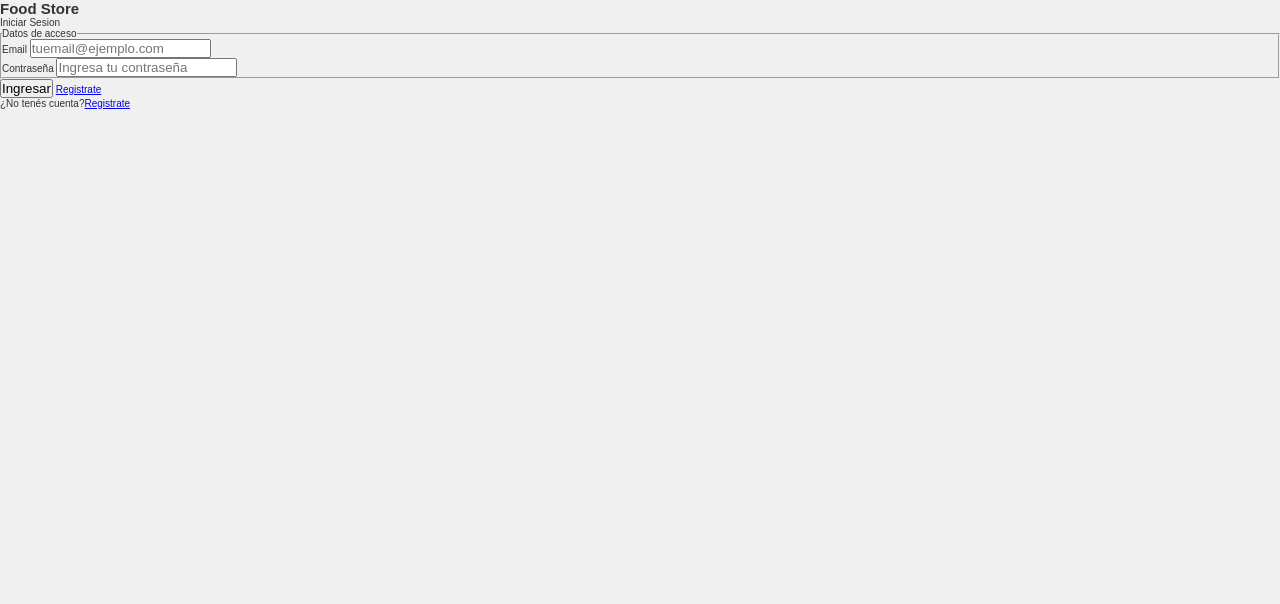
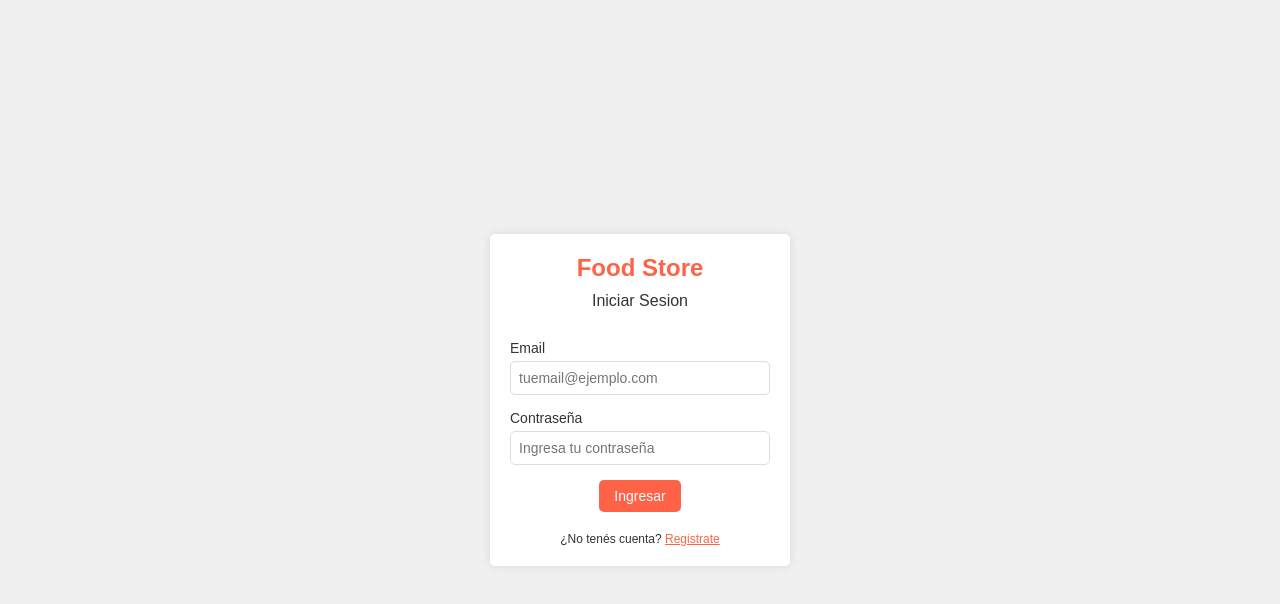
Before and after one commit to santiagovOK/UTN-TUPaD-P3, a plain HTML site: page unidad2_login-food-store/login.html in a window 1280 px wide. Drawn offline with Linux system fonts and the light colour scheme.

Commit message:
feat(login): mejorar estructura y estilos del formulario de login

```diff
--- a/unidad2_login-food-store/login.html
+++ b/unidad2_login-food-store/login.html
@@ -16,7 +16,6 @@
 
             <form class="login__form" action="#" method="post">
                 <fieldset class="login__fields">
-                    <legend class="login__legend">Datos de acceso</legend>
 
                     <p class="login__field-group">
                         <label class="login__label" for="email">Email</label>
@@ -45,12 +44,11 @@
 
                 <footer class="login__actions">
                     <button class="login__button login__button--primary" type="submit">Ingresar</button>
-                    <a class="login__signup-link" href="#">Registrate</a>
                 </footer>
             </form>
 
             <p class="login__signup-text">
-                ¿No tenés cuenta?<a class="login__signup-link" href="#">Registrate</a>
+                ¿No tenés cuenta? <a class="login__signup-link" href="#">Registrate</a>
             </p>
         </section>
     </main>
--- a/unidad2_login-food-store/style.css
+++ b/unidad2_login-food-store/style.css
@@ -1,4 +1,4 @@
-/* Utilizo estos parámetros globales en `*` para sobreescribir algunos valores por defecto en HTML que complican (al menos en mi caso) la organización del diseño. Algunas de estas cuestiones las vi en otro curso */
+/* Utilizo estos parámetros globales en `*` para sobreescribir algunos valores por defecto en HTML que complican (al menos en mi caso) la organización del diseño. Algunas de estas cuestiones las vi en un curso hace un tiempo */
 
 * {
     box-sizing: border-box;
@@ -21,3 +21,120 @@ html {
     color: var(--color-texto);
     background-color: var(--color-fondo);
 }
+
+body {
+    display: flex;
+    justify-content: center;
+    align-items: center;
+    height: 100vh; /* Hace que el cuerpo ocupe toda la altura de la ventana */
+}
+
+.login {
+    background-color: var(--color-blanco);
+    padding: 2rem;
+    border-radius: 0.5rem;
+    box-shadow: 0 0 10px rgba(0, 0, 0, 0.1);
+    width: 100%;
+    max-width: 300px; /* Limita el ancho máximo del formulario */
+}
+
+.login__card {
+    display: flex;
+    flex-direction: column;
+    align-items: center;
+}
+
+#login-title {
+    font-size: 2.4rem;
+    margin-bottom: 1rem;
+}
+
+.login__header {
+    display: flex;
+    flex-direction: column;
+    align-items: center;
+    font-size: 2rem;
+    margin-bottom: 2rem;
+    color: var(--color-primario);
+}
+
+.login__subtitle {
+    font-size: 1.6rem;
+    margin-bottom: 1rem;
+    color: var(--color-texto);
+}
+
+.login__form    {
+    display: flex;
+    flex-direction: column;
+    align-items: center;
+    margin-bottom: 2rem;
+    width: 100%;
+}
+
+.login__fields {
+    display: flex;
+    flex-direction: column;
+    width: 100%;
+    border: none;   /* Elimino el borde por defecto del fieldset para que no afecte al diseño. */
+}
+
+.login__field-group {
+    margin-bottom: 1.5rem;
+    width: 100%;
+}
+
+.login__label {
+    display: flex;
+    margin-bottom: 0.5rem;
+    font-size: 1.4rem;
+}
+
+.login__input {
+    width: 100%;
+    padding: 0.8rem;
+    border: 1px solid var(--color-borde);
+    border-radius: 0.5rem;
+    font-size: 1.4rem;
+}
+
+/* .login__input--email {
+    border-color: var(--color-primario);
+} */
+
+/* .login__input--password {
+    border-color: var(--color-primario);
+} */
+
+.login__actions {
+    display: flex;
+    justify-content: center;
+    width: 100%;
+}
+
+.login__button {
+    padding: 0.8rem 1.5rem;
+    border: none;
+    border-radius: 0.5rem;
+    font-size: 1.4rem;
+    cursor: pointer;
+}
+
+.login__button--primary {
+    background-color: var(--color-primario);
+    color: var(--color-blanco);
+}
+
+.login__button--primary:hover {
+    background-color: var(--color-focus);
+}
+
+.login__signup-text {
+    font-size: 1.2rem;
+    color: var(--color-texto);
+}
+
+.login__signup-link {
+    font-size: 1.2rem;
+    color: var(--color-primario);
+}
```
